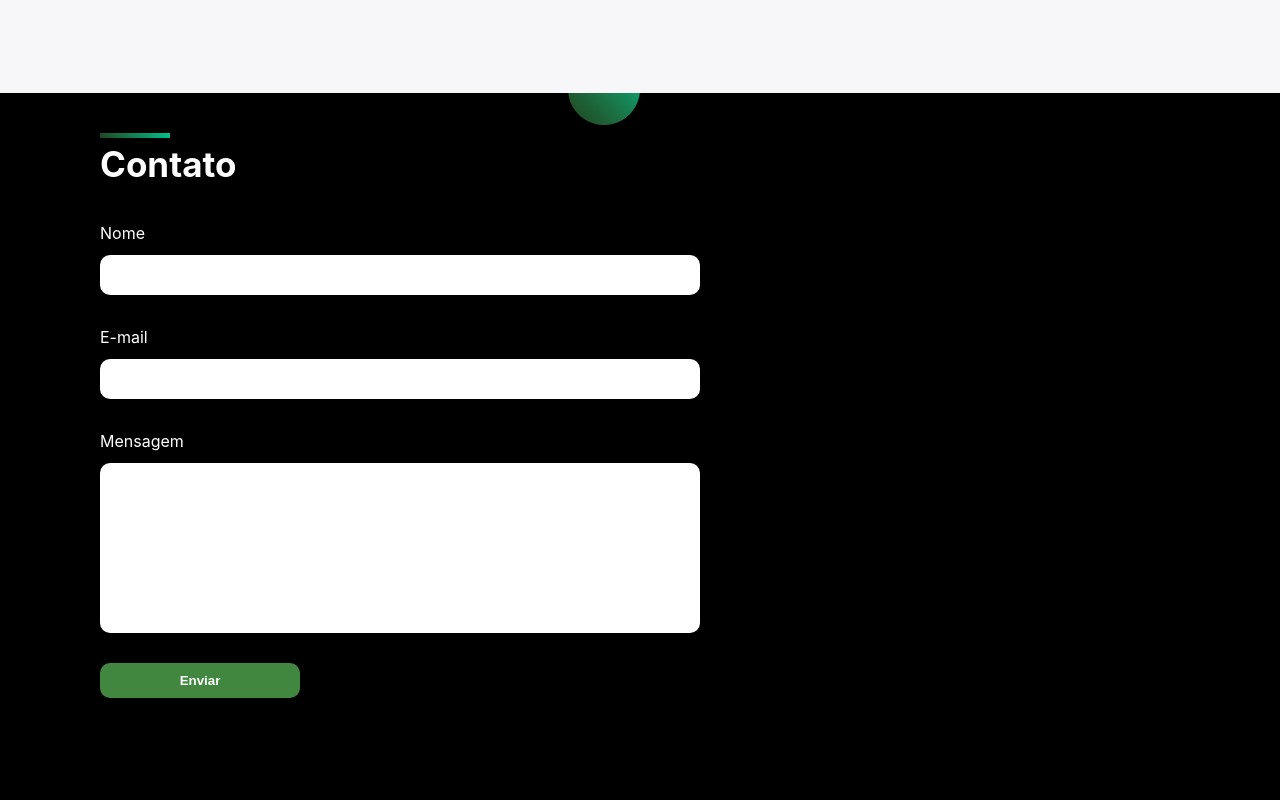
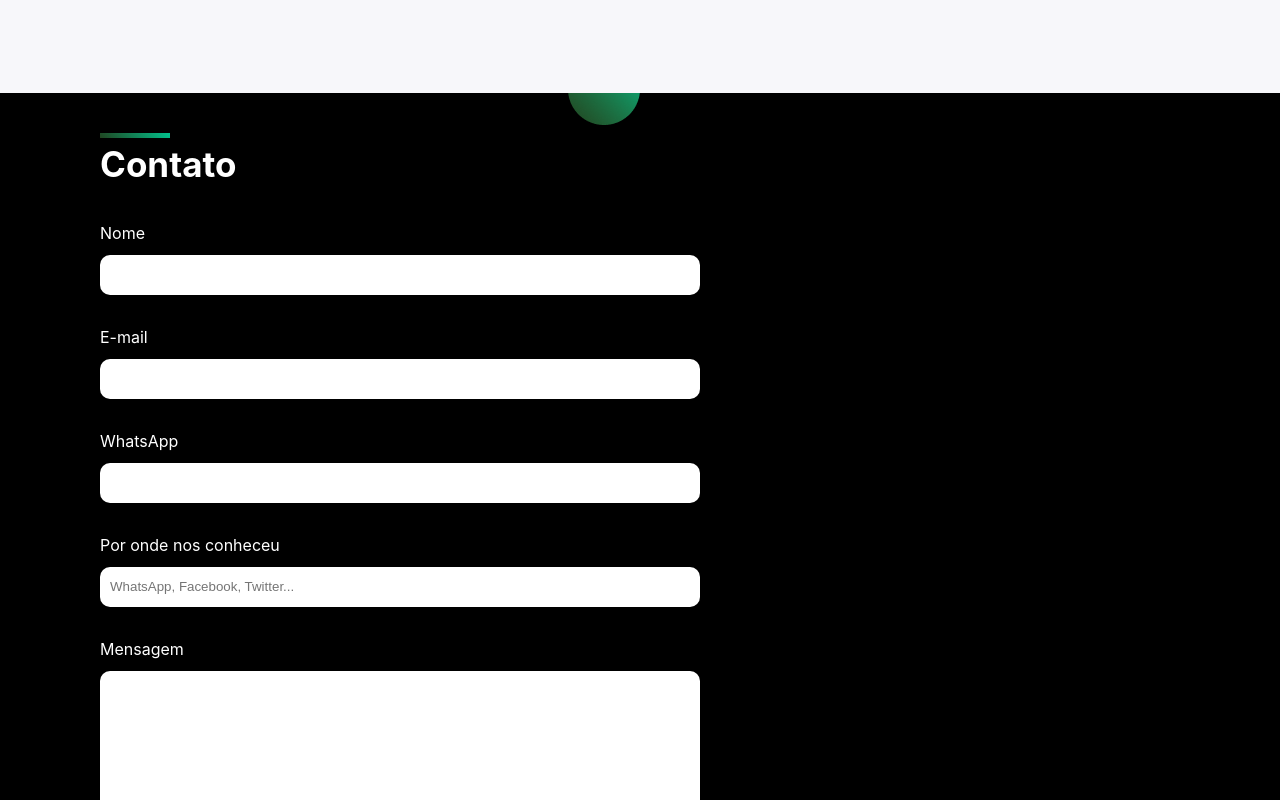
Before and after one commit to 4snoow/nimbusDevWeb, a React (Vite) app: page / in a window 1280 px wide. Shown: the part 3880-4680 px from the top of the page. Built offline with nearby package versions, Linux system fonts and the light colour scheme.

Commit message:
Feat: Form submit

```diff
--- a/src/Components/Formulario.jsx
+++ b/src/Components/Formulario.jsx
@@ -1,3 +1,4 @@
+import { useState } from "react";
 import { Fade } from "react-awesome-reveal";
 import styled from "styled-components";
 
@@ -77,32 +78,104 @@ const Div = styled.div`
       }
     }
   }
+
+  > div form{
+    display: flex;
+    flex-direction: column;
+    gap: 3rem;
+    width: auto;
+    height: auto;
+  }
 `
 
 function Form() {
+const [dataForm, setDataForm] = useState({
+  nome:'',
+  email:'',
+  message:'',
+  phone:'',
+  contacted:'',
+})
+
+const handleValue = (event) => {
+  setDataForm((dataForm) =>({
+    ...dataForm,[event.target.name]:event.target.value
+  }))
+}
+const handleForm = async (event) => {
+  event.preventDefault()
+
+  try {
+    const response = await fetch('http://localhost:300/enviar-form', {
+      method: 'POST',
+      headers: {
+        'Content-Type': 'application/json',
+      },
+      body: JSON.stringify(dataForm),
+    });
+
+    if (response.ok) {
+      console.log('Submissão do formulário enviada com sucesso.');
+
+    } else {
+      console.error('Erro ao enviar submissão do formulário.');
+    }
+  } catch (error) {
+    console.error('Erro ao enviar submissão do formulário:', error.message);
+  }
+};
+
+const handlePhone = (event) => {
+  let input = event.target
+  input.value = phoneMask(input.value)
+}
+
+const phoneMask = (value) => {
+  if (!value) return ""
+  value = value.replace(/\D/g,'')
+  value = value.replace(/(\d{2})(\d)/,"($1) $2")
+  value = value.replace(/(\d)(\d{4})$/,"$1-$2")
+  return value
+}
+
 return (
-
   <Div>
     <Fade triggerOnce={true} direction="left" cascade={true}>
     <h2>Contato</h2>
+    <form action="" onSubmit={handleForm}>
     <div className="form-fields">
       <div>
         <label htmlFor="name">Nome</label>
-          <input id="name" type="text" />
+        <input name="nome" id="name" type="text" onChange={handleValue} />
       </div>
       <div>
         <label htmlFor="mail">E-mail</label>
-          <input id="mail" type="email" />
+        <input name="email" id="mail" type="email" onChange={handleValue}/>
+      </div>
+      <div>
+        <label htmlFor="phone">WhatsApp</label>
+        <input name="phone" id="phone" type="tel" maxLength="15" onKeyUp={handlePhone}  onChange={handleValue}/>
+      </div>
+      {/* <div>
+        <label htmlFor="cnpj">WhatsApp</label>
+        <input name="cnpj" id="cnpj" type="" maxLength="15" onKeyUp={handlePhone}  onChange={handleValue}/>
+      </div> */}
+      <div>
+        <label htmlFor="contacted">Por onde nos conheceu</label>
+        <input name="contacted" id="contacted" type="text" placeholder="WhatsApp, Facebook, Twitter..." onChange={handleValue} />
       </div>
       <div>
         <label htmlFor="message">Mensagem</label>
-          <textarea name="Message" id="message"  cols="30" rows="10"></textarea>
+        <textarea name="message" id="message"  cols="30" rows="10" onChange={handleValue}></textarea>
       </div>
     </div>
     <button id="btn-submit" type="submit">Enviar</button>
+    </form>
   </Fade>
   </Div>
 );
 }
 
+
+
 export default Form;
```
Also changed, not shown: 1 other file (tests, documents, lock files or other folders). Lines whose indentation alone changed are shown as unchanged.
